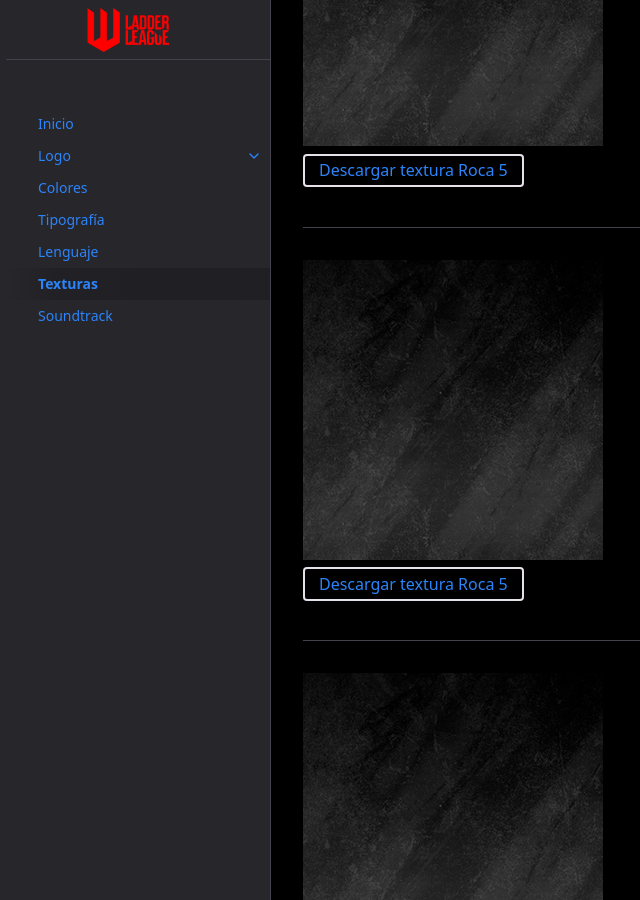
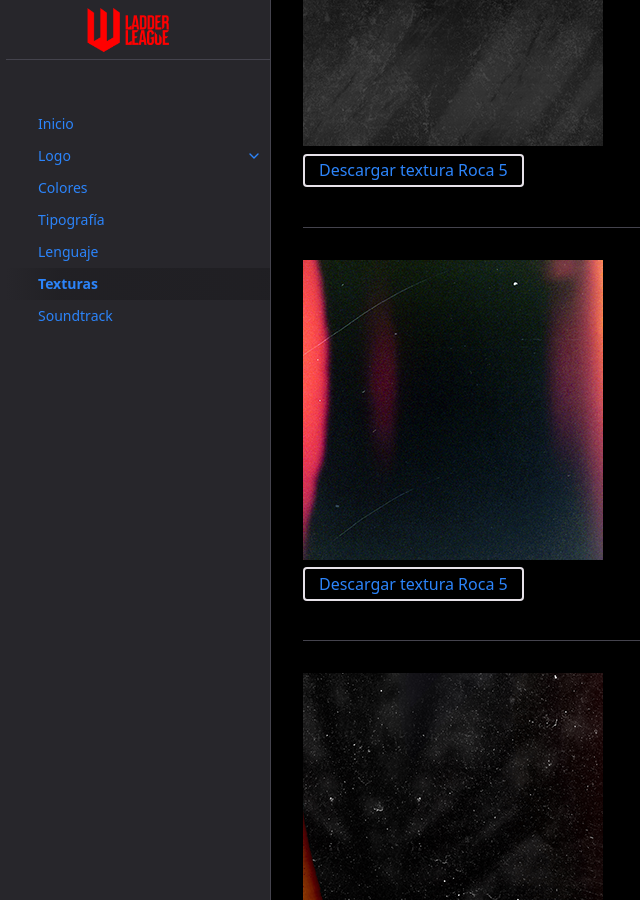
Before and after one commit to 1blockesports/laddermobile-guidelines, a Jekyll site: the page built from docs/texturas.md, in a window 1280 px wide and 900 px high, scrolled down 2072 px. Shown: the whole window, without its empty margins (101-741 px from the left). Built offline with Jekyll 4.4.1, drawn with Linux system fonts in a browser that asks for light colours.

Commit message:
Update texturas.md

```diff
--- a/docs/texturas.md
+++ b/docs/texturas.md
@@ -35,92 +35,92 @@ La identidad de esta liga tiene que ser descontracturada, sucia, desprolija, pap
 
 ---------
 
-<img src="../../assets/images/texture-5.png" alt="Referencia textura"/><br>
+<img src="../../assets/images/texture-6.png" alt="Referencia textura"/><br>
 [Descargar textura Roca 5](https://drive.google.com/uc?export=download&id=1W7nv1mDOtmTl19mjuZIn7U4InQUw9q0U){: .btn .btn-outline }
 
 ---------
 
-<img src="../../assets/images/texture-5.png" alt="Referencia textura"/><br>
+<img src="../../assets/images/texture-7.png" alt="Referencia textura"/><br>
 [Descargar textura Roca 5](https://drive.google.com/uc?export=download&id=10IXqD0nQ4N_G95Fqd5ZIQLLxBg46Hnpb){: .btn .btn-outline }
 
 ---------
 
-<img src="../../assets/images/texture-5.png" alt="Referencia textura"/><br>
+<img src="../../assets/images/texture-8.png" alt="Referencia textura"/><br>
 [Descargar textura Roca 5](https://drive.google.com/uc?export=download&id=1cCyT8UHpNnkWkUfI9YD7jmPhcpq3-4iu){: .btn .btn-outline }
 
 ---------
 
-<img src="../../assets/images/texture-5.png" alt="Referencia textura"/><br>
+<img src="../../assets/images/texture-9.png" alt="Referencia textura"/><br>
 [Descargar textura Roca 5](https://drive.google.com/uc?export=download&id=1asBs8HErwqXLwcO-ZoGpG16yzX7t7s-h){: .btn .btn-outline }
 
 ---------
 
-<img src="../../assets/images/texture-5.png" alt="Referencia textura"/><br>
+<img src="../../assets/images/texture-10.png" alt="Referencia textura"/><br>
 [Descargar textura Roca 5](https://drive.google.com/uc?export=download&id=1WZtOYlUYuDHb--BaUgtRkTdP2qTn1KjO){: .btn .btn-outline }
 
 ---------
 
-<img src="../../assets/images/texture-5.png" alt="Referencia textura"/><br>
+<img src="../../assets/images/texture-11.png" alt="Referencia textura"/><br>
 [Descargar textura Roca 5](https://drive.google.com/uc?export=download&id=1KPXc3wMaGbsQqaebvB0QapelFrhZJE18){: .btn .btn-outline }
 
 ---------
 
-<img src="../../assets/images/texture-5.png" alt="Referencia textura"/><br>
+<img src="../../assets/images/texture-12.png" alt="Referencia textura"/><br>
 [Descargar textura Roca 5](https://drive.google.com/uc?export=download&id=1c5avNXlkbVdxRFapyuFlGDFJVPR_EW73){: .btn .btn-outline }
 
 ---------
 
-<img src="../../assets/images/texture-5.png" alt="Referencia textura"/><br>
+<img src="../../assets/images/texture-13.png" alt="Referencia textura"/><br>
 [Descargar textura Roca 5](https://drive.google.com/uc?export=download&id=1bc3GhUoNgRDi9UauDQhC-l5O3aobsMiS){: .btn .btn-outline }
 
 ---------
 
-<img src="../../assets/images/texture-5.png" alt="Referencia textura"/><br>
+<img src="../../assets/images/texture-14.png" alt="Referencia textura"/><br>
 [Descargar textura Roca 5](https://drive.google.com/uc?export=download&id=1IXP5xqJT98Jr3eOZXp3HZzjG-fww9_FH){: .btn .btn-outline }
 
 ---------
 
-<img src="../../assets/images/texture-5.png" alt="Referencia textura"/><br>
+<img src="../../assets/images/texture-15.png" alt="Referencia textura"/><br>
 [Descargar textura Roca 5](https://drive.google.com/uc?export=download&id=1oojsoFe6UQgYtrhz1UZLgnT8hi7yHe-o){: .btn .btn-outline }
 
 ---------
 
-<img src="../../assets/images/texture-5.png" alt="Referencia textura"/><br>
+<img src="../../assets/images/texture-16.png" alt="Referencia textura"/><br>
 [Descargar textura Roca 5](https://drive.google.com/uc?export=download&id=18K72lkEU123eqSfgZ5G9O9zUX6mkjrk2){: .btn .btn-outline }
 
 ---------
 
-<img src="../../assets/images/texture-5.png" alt="Referencia textura"/><br>
+<img src="../../assets/images/texture-17.png" alt="Referencia textura"/><br>
 [Descargar textura Roca 5](https://drive.google.com/uc?export=download&id=1Pof9Z_jbzhNRszxasvCRAhltSyvcQKu3){: .btn .btn-outline }
 
 ---------
 
-<img src="../../assets/images/texture-5.png" alt="Referencia textura"/><br>
+<img src="../../assets/images/texture-18.png" alt="Referencia textura"/><br>
 [Descargar textura Roca 5](https://drive.google.com/uc?export=download&id=1Ja-KqjjdS9wxh7e33hAc4jihThbhFhzP){: .btn .btn-outline }
 
 ---------
 
-<img src="../../assets/images/texture-5.png" alt="Referencia textura"/><br>
+<img src="../../assets/images/texture-19.png" alt="Referencia textura"/><br>
 [Descargar textura Roca 5](https://drive.google.com/uc?export=download&id=10vM4gAxEs3AQcDXvmFkginF9rBkx6zJZ){: .btn .btn-outline }
 
 ---------
 
-<img src="../../assets/images/texture-5.png" alt="Referencia textura"/><br>
+<img src="../../assets/images/texture-20.png" alt="Referencia textura"/><br>
 [Descargar textura Roca 5](https://drive.google.com/uc?export=download&id=1MEog17mvTDhtiLhsSB6f_O1REtyNZvlV){: .btn .btn-outline }
 
 ---------
 
-<img src="../../assets/images/texture-5.png" alt="Referencia textura"/><br>
+<img src="../../assets/images/texture-21.png" alt="Referencia textura"/><br>
 [Descargar textura Roca 5](https://drive.google.com/uc?export=download&id=1UZKepjEqnQN-G6p8TBveA-GwTarFUrLt){: .btn .btn-outline }
 
 ---------
 
-<img src="../../assets/images/texture-5.png" alt="Referencia textura"/><br>
+<img src="../../assets/images/texture-22.png" alt="Referencia textura"/><br>
 [Descargar textura Roca 5](https://drive.google.com/uc?export=download&id=1D3kYWV_7XVX4OgJjYYeCtEy2ALfyXZEe){: .btn .btn-outline }
 
 ---------
 
-<img src="../../assets/images/texture-5.png" alt="Referencia textura"/><br>
+<img src="../../assets/images/texture-23.png" alt="Referencia textura"/><br>
 [Descargar textura Roca 5](https://drive.google.com/uc?export=download&id=1-m5EtwhBXEeKpyqv_cXpwnoWl2bN0XgN){: .btn .btn-outline }
 
 ---------
```
